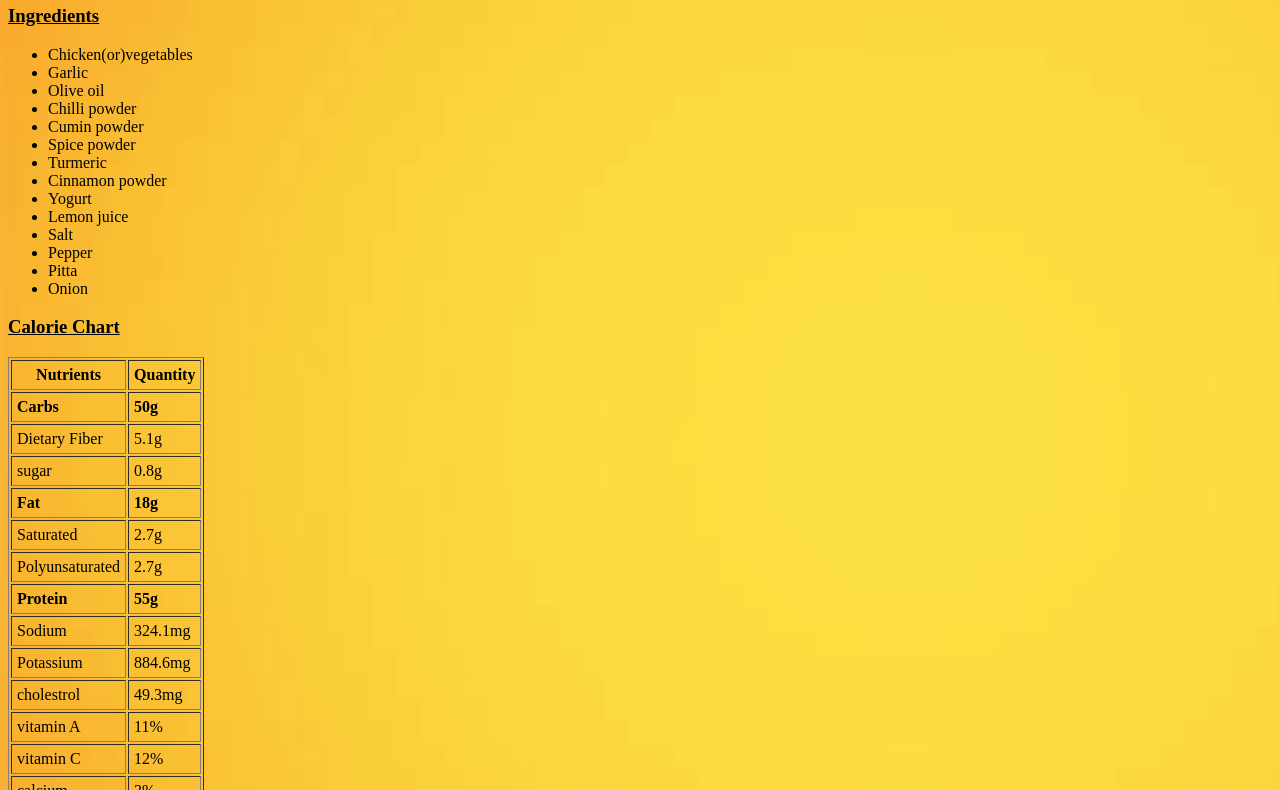
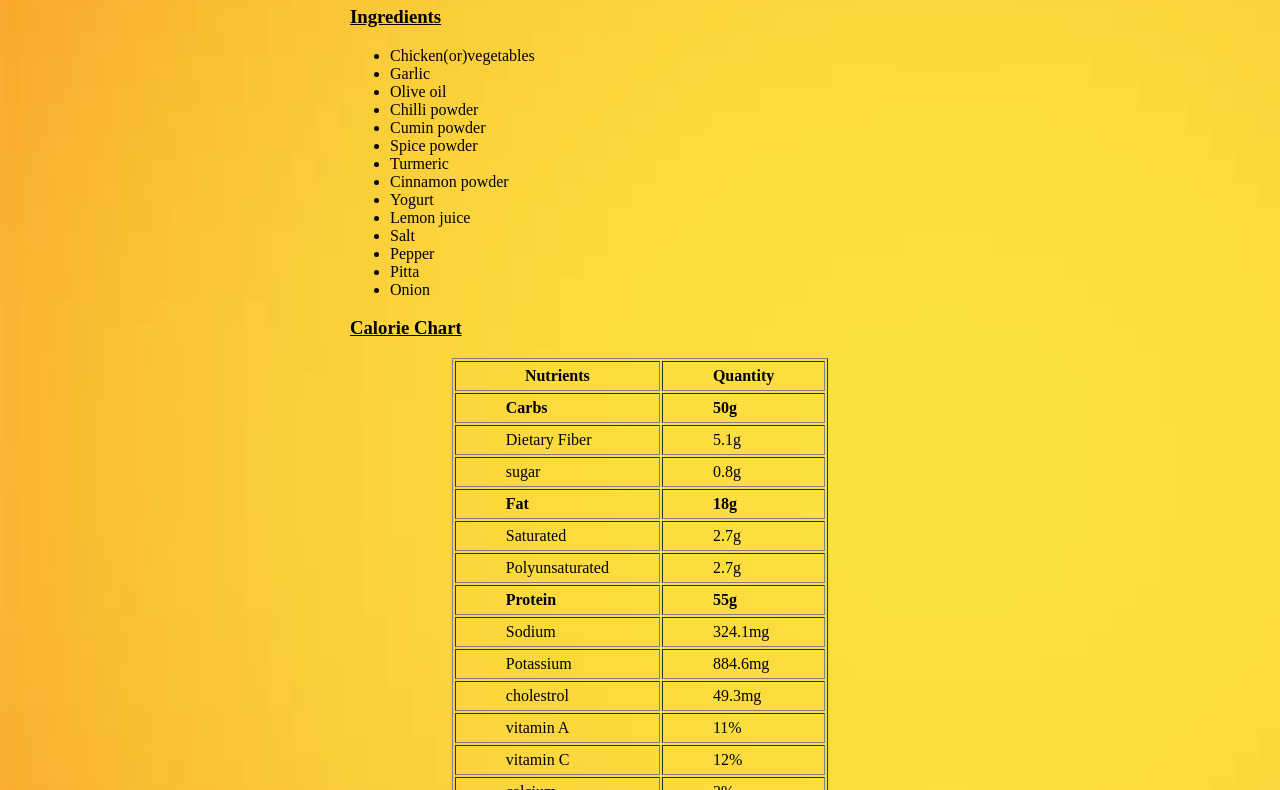
Before and after one commit to RithikRaj64/Sawarma, a plain HTML site: page index.html in a window 1280 px wide. Shown: the part 162-952 px from the top of the page. Drawn offline with Linux system fonts and the light colour scheme.

Commit message:
Update index.html

```diff
--- a/index.html
+++ b/index.html
@@ -4,7 +4,7 @@
 	<meta charset="utf-8">
 	<meta name="viewport" content="width=device-width, initial-scale=1.0">
 	<title>Shawarma</title>
-	<link rel="stylesheet" type="text/css" href=".css">
+	<link rel="stylesheet" type="text/css" href="stylesheet.css">
 	<style>
 		body{
 			background-image:url("bg.jpeg");
```
